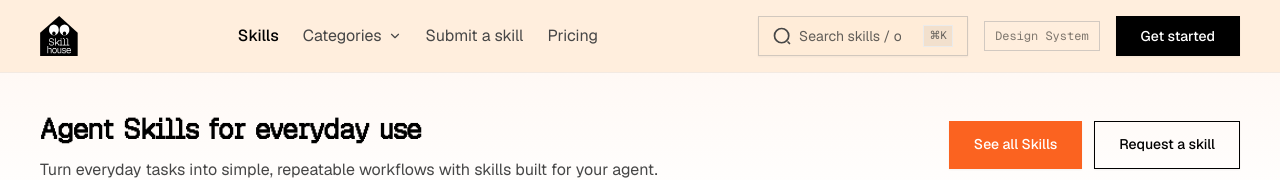
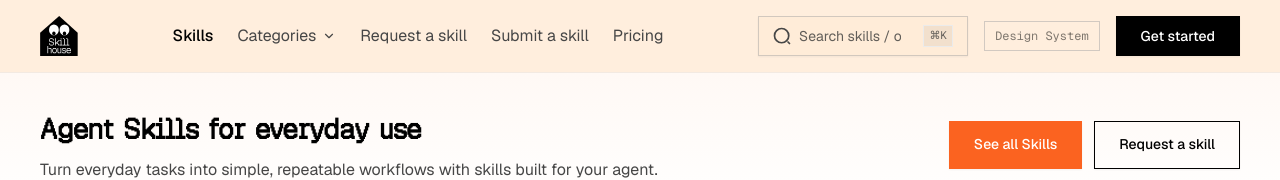
Before and after one commit to Cannon-Leo/Skillhouse, a Next.js app: page / in a window 1280 px wide. Shown: the top 180 px of the page. Built offline with nearby package versions, Linux system fonts and the light colour scheme.

Commit message:
fix(nav): restore Request a Skill to desktop navbar while keeping mobile responsive drawer integration

```diff
--- a/src/components/features/NavBar.tsx
+++ b/src/components/features/NavBar.tsx
@@ -196,6 +196,14 @@ export const NavBar: React.FC<NavBarProps> = ({
               </>
             )}
           </div>
+
+          <button
+            type="button"
+            className={styles.navItem}
+            onClick={() => (onRequestSkill ? onRequestSkill() : alert("Request a skill"))}
+          >
+            Request a skill
+          </button>
 
           <button
             type="button"
```
Also changed, not shown: 1 other file (tests, documents, lock files or other folders).
